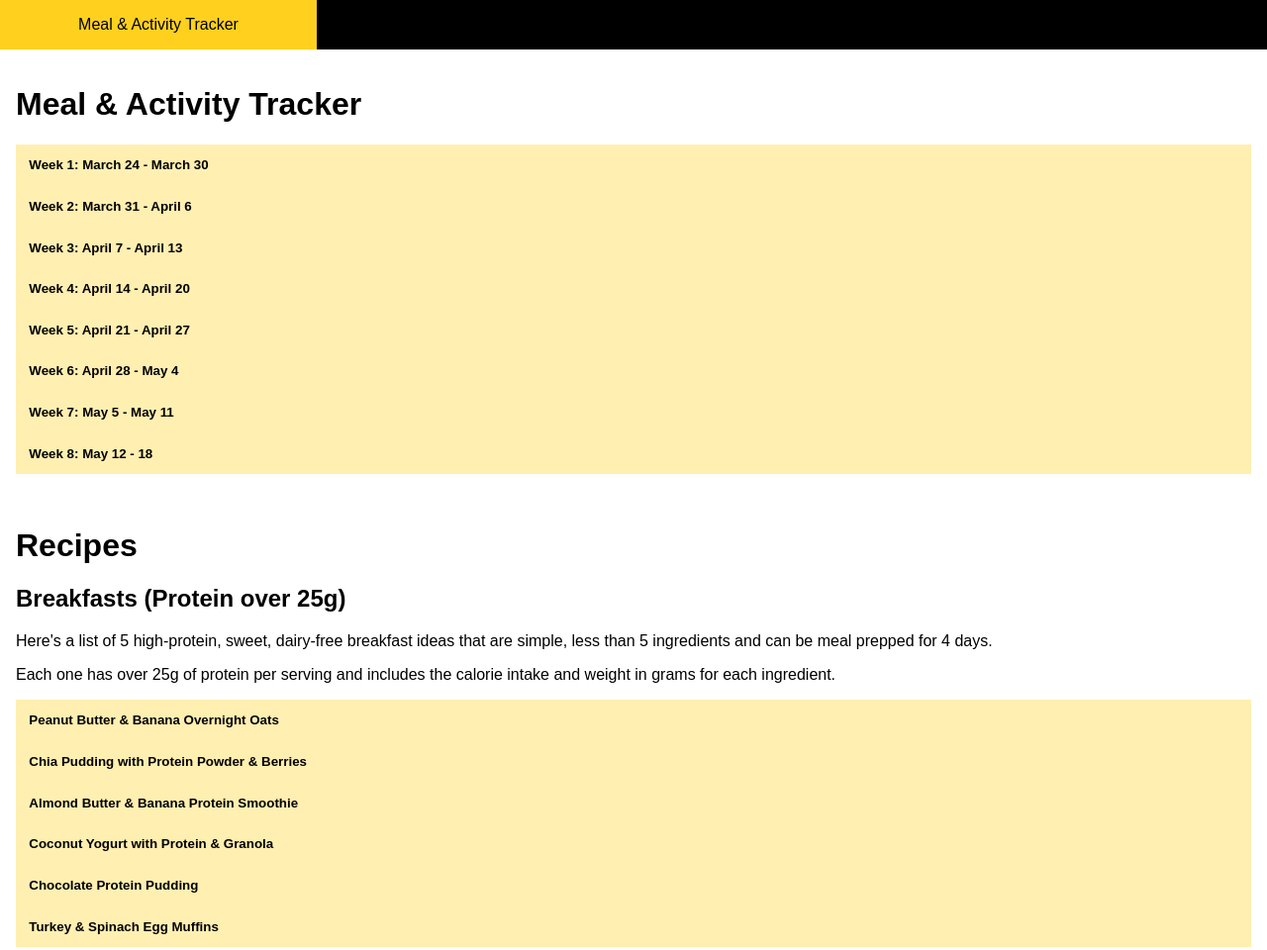
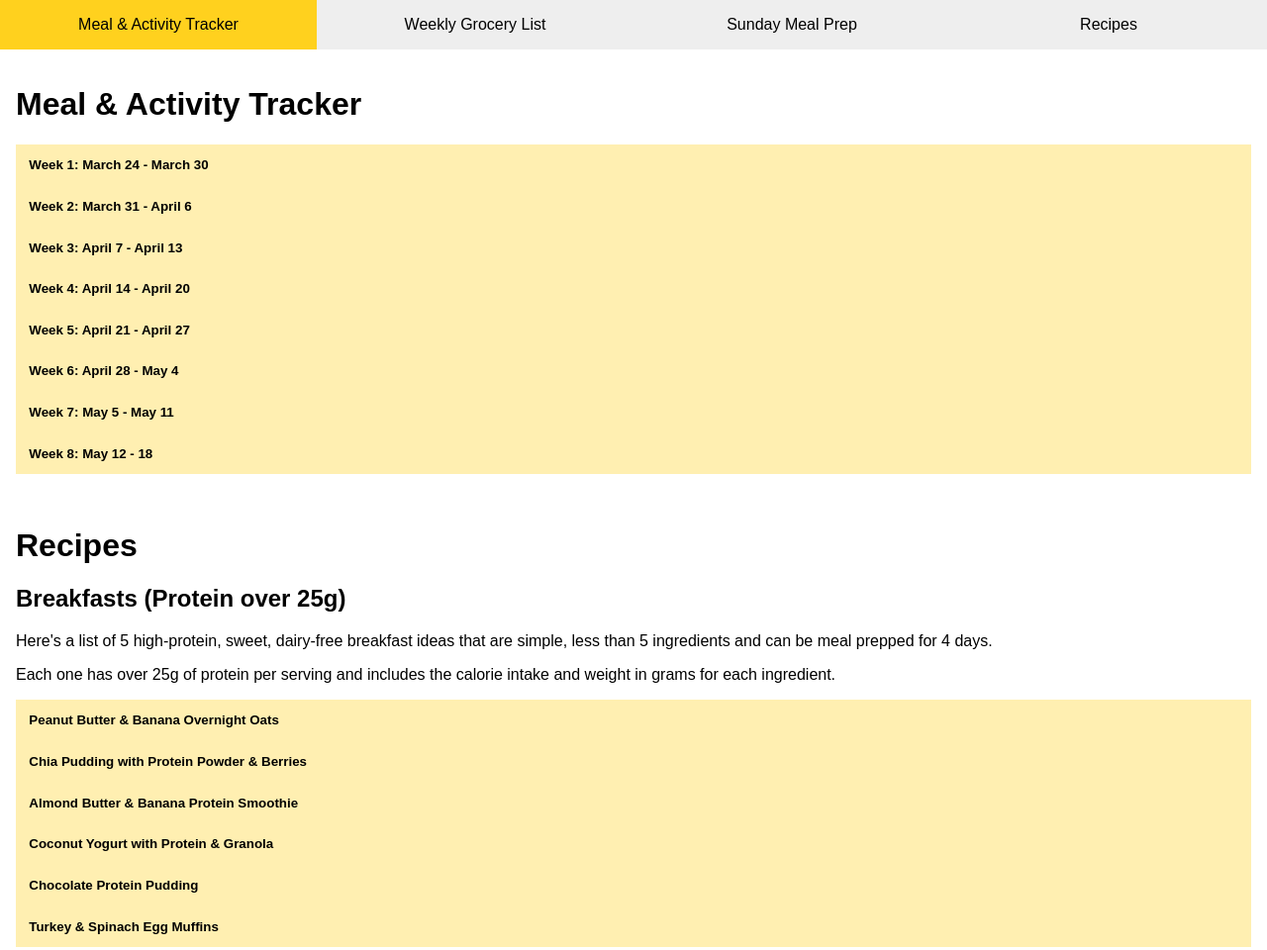
Before and after one commit to vivthebaker/2-month-challenge, a plain HTML site: page index.html in a window 1280 px wide. Shown: the top 960 px of the page at 99% size. Drawn offline with Linux system fonts and the light colour scheme.

Commit message:
Update index.html

```diff
--- a/index.html
+++ b/index.html
@@ -11,7 +11,7 @@
       flex: 1;
       padding: 1em;
       text-align: center;
-      background: #000;
+      background: #eee;
       cursor: pointer;
     }
     .tab-btn.active { background: #ffd11e; }
```
